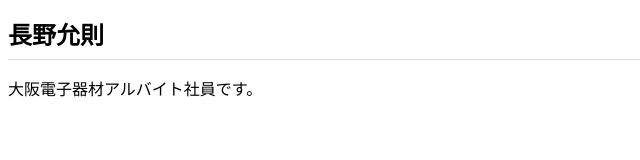
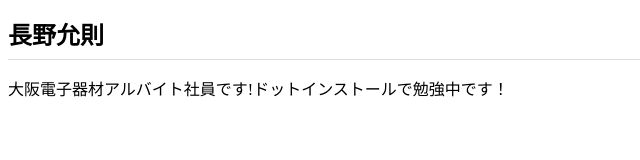
Before and after one commit to Naganou/Naganou.github.io, a plain HTML site: page index.html in a window 1280 px wide. Shown: the whole page, without its empty margins (0-640 px from the left). Drawn offline with Linux system fonts and the light colour scheme.

Commit message:
Add files via upload

```diff
--- a/index.html
+++ b/index.html
@@ -7,6 +7,6 @@
 </head>
 <body>
   <h1>長野允則</h1>
-  <p>大阪電子器材アルバイト社員です。</p>
+  <p>大阪電子器材アルバイト社員です!ドットインストールで勉強中です！</p>
 </body>
 </html>
```
